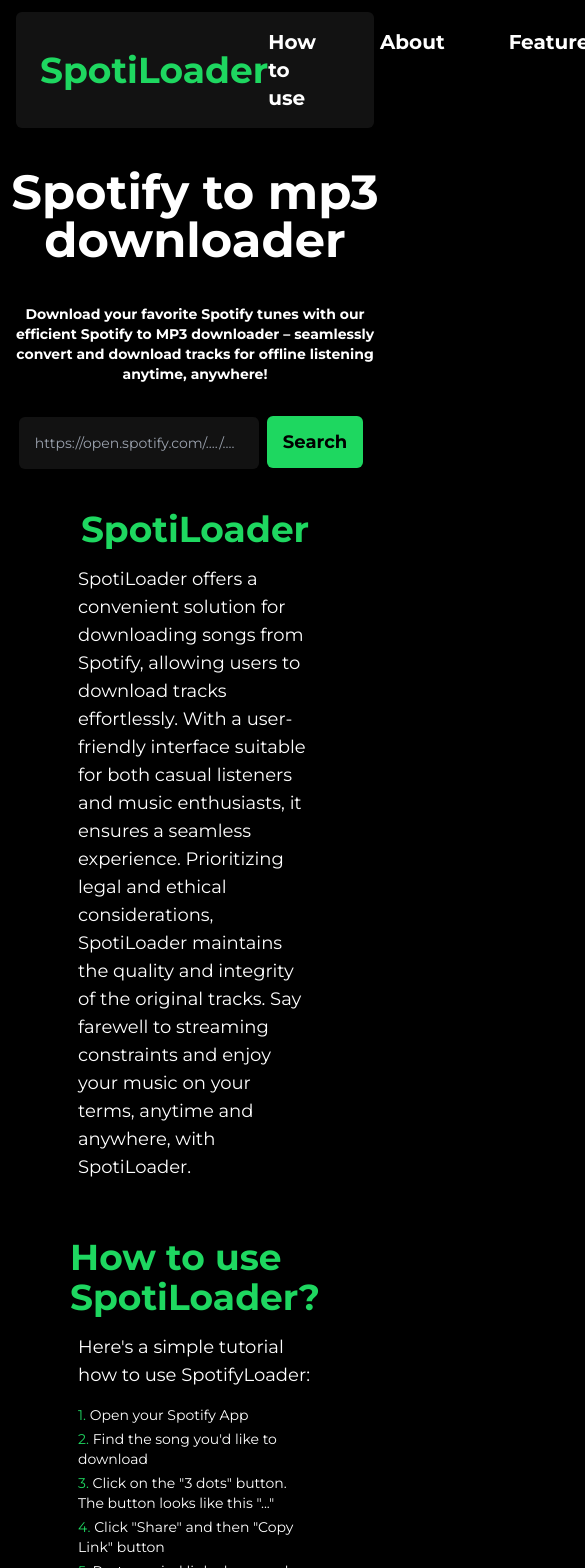
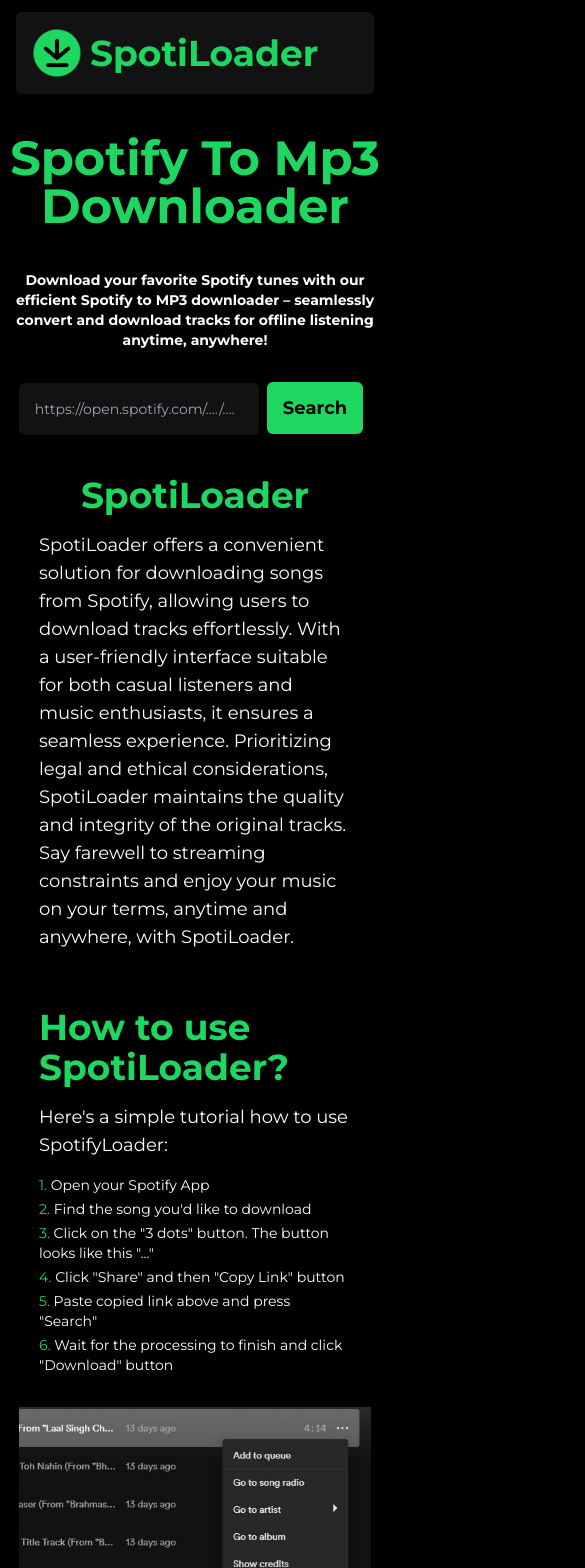
Before and after one commit to babli118/spotiloader, a Next.js app: page / in a window 390 px wide. Shown: the top 1568 px of the page, 585 px wide, since content can reach past the window. Built offline with nearby package versions, Linux system fonts and the light colour scheme.

Commit message:
starting seo

```diff
--- a/app/layout.js
+++ b/app/layout.js
@@ -8,7 +8,7 @@
 
 export const metadata = {
   title: "SpotiLoader",
-  description: "Generated by create next app",
+  description: "Spotify to mp3 Downloader Online ",
 };
 
 export default function RootLayout({ children }) {
--- a/app/page.js
+++ b/app/page.js
@@ -5,7 +5,7 @@
 
 export default function Home() {
   return (
-    <main className="">
+    <main>
       <div className=" text-sm h-auto transition-all scroll-smooth ">
         <TaskBar />
         <SearchBox />
--- a/components/FAQ.jsx
+++ b/components/FAQ.jsx
@@ -2,7 +2,7 @@
 
 const FAQ = () => {
   return (
-    <div className="flex flex-col items-center justify-center text-start w-[60vw] my-10">
+    <div className="flex flex-col items-center justify-center text-start w-[80vw] md:w-[60vw] my-10">
       <h1 className="text-4xl text-start font-semibold text-[#1ED760] my-6">
         FAQs for SpotifyDownloader
       </h1>
--- a/components/Features.jsx
+++ b/components/Features.jsx
@@ -4,7 +4,7 @@
   return (
     <section
       id="features"
-      className="text-white text-start mx-auto flex flex-col items-center justify-center w-[60vw] "
+      className="text-white text-start mx-auto flex flex-col items-center justify-center w-[80vw] md:w-[60vw] "
     >
       <h1 className="text-4xl font-semibold text-[#1ED760]">
         What are some of the top features of the Spotify mp3 Downloader?
--- a/components/Footer.jsx
+++ b/components/Footer.jsx
@@ -10,10 +10,10 @@
           remains the property of the copyright holder.{" "}
         </p>{" "}
         <p>
-          SpotiLoader.com doesn't host any copyrighted material. We utilize
+          spotiLoader.com doesn't host any copyrighted material. We utilize
           third party services to accomplish our goals.
         </p>
-        <p className="text-[#1ED760]">© 2024 SpotifyLoader.com</p>
+        <p className="text-[#1ED760] mt-2">© 2024 SpotiLoader.com</p>
       </div>
     </div>
   );
--- a/components/SpotifyLoaderInfo.jsx
+++ b/components/SpotifyLoaderInfo.jsx
@@ -2,7 +2,7 @@
 
 const SpotifyLoaderInfo = () => {
   return (
-    <div className="text-white text-start mx-auto flex flex-col items-center justify-center w-[60vw] ">
+    <div className="text-white text-start mx-auto flex flex-col items-center justify-center w-[80vw] md:w-[60vw] ">
       <h1 className="text-4xl font-semibold text-[#1ED760]">SpotiLoader</h1>
       <p className="text-lg mt-4">
         SpotiLoader offers a convenient solution for downloading songs from
--- a/components/about.jsx
+++ b/components/about.jsx
@@ -4,7 +4,7 @@
   return (
     <section
       id="about"
-      className="flex  flex-col items-center justify-center text-start w-[60vw] my-10"
+      className="flex  flex-col items-center justify-center text-start w-[80vw] md:w-[60vw] my-10"
     >
       <h1 className="text-4xl text-start font-semibold text-[#1ED760] my-6">
         About SpotifyDownloader
--- a/components/conclusion.jsx
+++ b/components/conclusion.jsx
@@ -2,7 +2,7 @@
 
 const Conclusion = () => {
   return (
-    <div className="text-white text-start mx-auto flex flex-col items-center justify-center w-[60vw] ">
+    <div className="text-white text-start mx-auto flex flex-col items-center justify-center w-[80vw] md:w-[60vw] ">
       <h1 className="text-4xl font-semibold text-[#1ED760] my-6">
         Final thoughts on the Spotify Music Downloader
       </h1>
--- a/components/howToDownload.jsx
+++ b/components/howToDownload.jsx
@@ -6,7 +6,7 @@
   return (
     <section
       id="use"
-      className="text-white scroll-smooth text-start mx-auto flex flex-col items-center justify-center w-[60vw]  mt-10"
+      className="text-white scroll-smooth text-start mx-auto flex flex-col items-center justify-center w-[80vw] md:w-[60vw]  mt-10"
     >
       <h1 className="text-4xl text-[#1ED760] font-semibold ">
         How to use SpotiLoader?
--- a/components/searchBox.jsx
+++ b/components/searchBox.jsx
@@ -36,20 +36,25 @@
       "https://open.spotify.com/track/"
     );
     setError(isValidSyntax ? "" : "Please enter a valid Spotify track url!");
-    setLoading(true);
 
-    const songInfo = await getSongInfo(inputValue);
-    setLoading(false);
+    if (isValidSyntax === true) {
+      setLoading(true);
 
-    setSongInfo(error ? null : songInfo);
+      const songInfo = await getSongInfo(inputValue);
+      setLoading(false);
+
+      setSongInfo(songInfo);
+    } else {
+      return;
+    }
   };
   return (
     <div>
       <div className="flex flex-col justify-center content-center w-screen mt-10">
         <div className="flex justify-center content-center">
           <div className="flex flex-col justify-center content-center">
-            <h1 className="text-white text-center font-semibold text-5xl mb-8">
-              Spotify to mp3 downloader
+            <h1 className="text-[#1ED760] text-center font-semibold text-5xl mb-8">
+              Spotify To Mp3 Downloader
             </h1>
             <p className="text-white text-center font-semibold text-sm mb-8 m-2">
               Download your favorite Spotify tunes with our efficient Spotify to
@@ -71,7 +76,7 @@
               />
               <button
                 onClick={handleSearchClick}
-                className="bg-[#1ED760] text-lg text-black font-bold px-4 py-3   mx-2 rounded-md"
+                className="bg-[#1ED760] hover:scale-110 transition-all    text-lg text-black font-bold px-4 py-3   mx-2 rounded-md"
               >
                 Search
               </button>
--- a/components/taskBar.jsx
+++ b/components/taskBar.jsx
@@ -1,23 +1,22 @@
 import React from "react";
 import Image from "next/image";
-import logo from "../public/logo.png";
-import logo1 from "../public/logo.png";
+import logo1 from "../public/logo1.png";
 import Link from "next/link";
 
 const TaskBar = () => {
   return (
-    <div className="sticky top-2 scroll-smooth">
-      <div className="my-3 mx-4 p-4  flex justify-between content-center bg-[#121212] rounded-md scroll-smooth ">
+    <div className="sticky top-2 ">
+      <div className="my-3 mx-4 p-4 flex justify-between content-center bg-[#121212] rounded-md ">
         <Link
           href={"/"}
           className="text-[#1ED760] text-4xl font-bold flex flex-row items-center"
         >
           <div className="mr-2">
-            <Image src={logo} width={50} height={100} alt="SpotiLoad Logo" />
+            <Image src={logo1} width={50} height={100} alt="SpotiLoad Logo" />
           </div>
           <h1>SpotiLoader</h1>
         </Link>
-        <div className="text-white flex justify-center items-center scroll-smooth ">
+        <div className="text-white hidden md:flex justify-center items-center scroll-smooth ">
           <ul className="text-xl font-semibold flex gap-16">
             <Link
               className="text-xl hover:text-2xl hover:text-[#1ED760] transition-all"
```
Also changed, not shown: public/logo.png (deleted), 1 other file (tests, documents, lock files or other folders).
